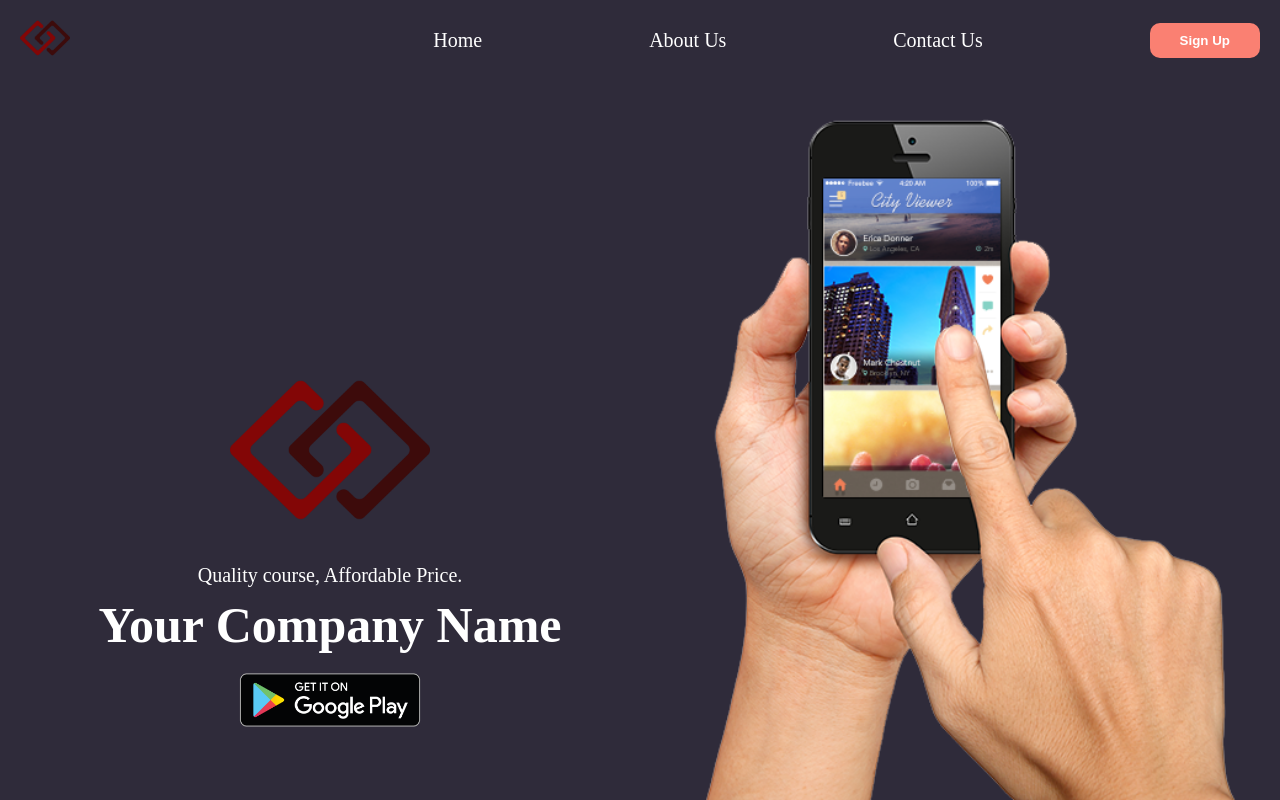
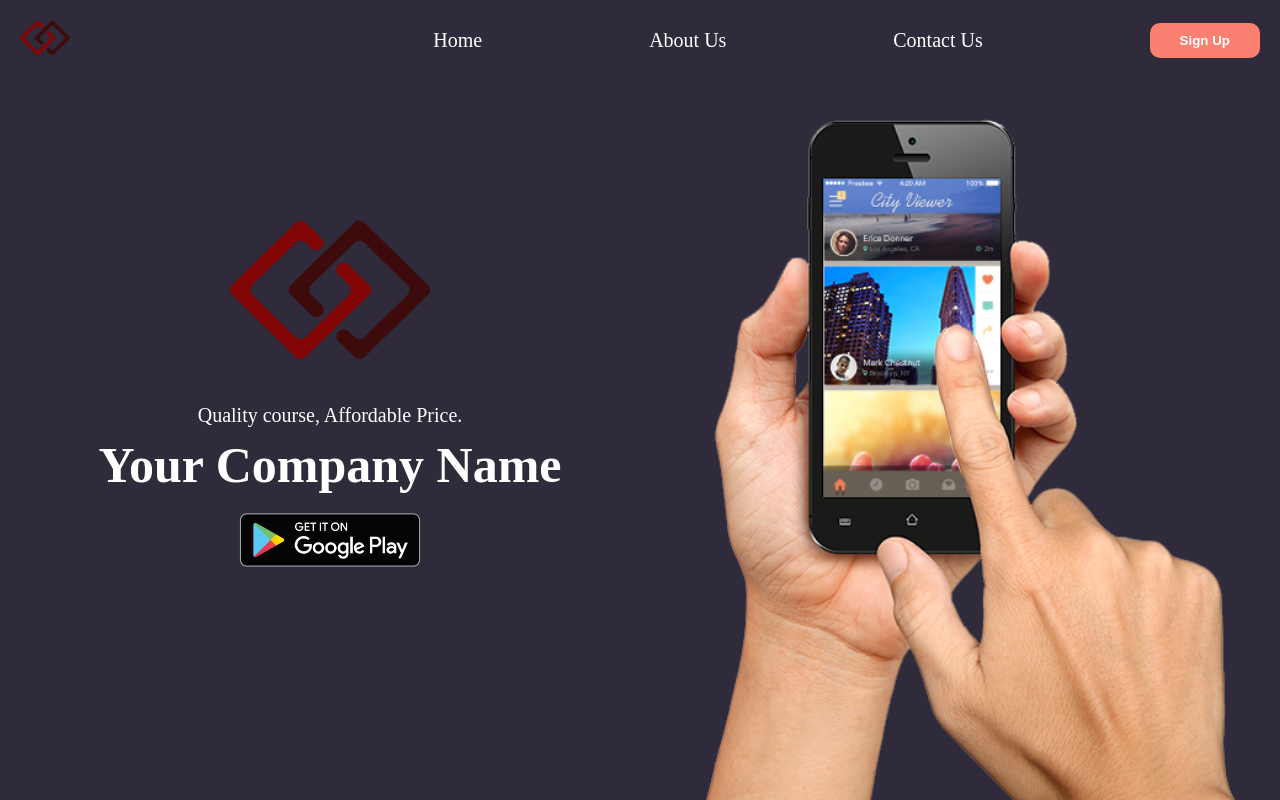
Before and after one commit to NaveenMohanty/LandingPage, a plain HTML site: page index.html in a window 1280 px wide. Drawn offline with Linux system fonts and the light colour scheme.

Commit message:
style issue fixed

```diff
--- a/css/style.css
+++ b/css/style.css
@@ -82,7 +82,7 @@ main .col-1 {
   flex: 1;
   display: flex;
   flex-direction: column;
-  justify-content: flex-end;
+  justify-content: center;
   align-items: center;
   line-height: 50px;
   padding: 0 20px;
@@ -149,7 +149,6 @@ main .col-2 img {
   main .col-2 {
     display: none;
   }
-
   .nav-menu .menu-items {
     display: none;
   }
```
